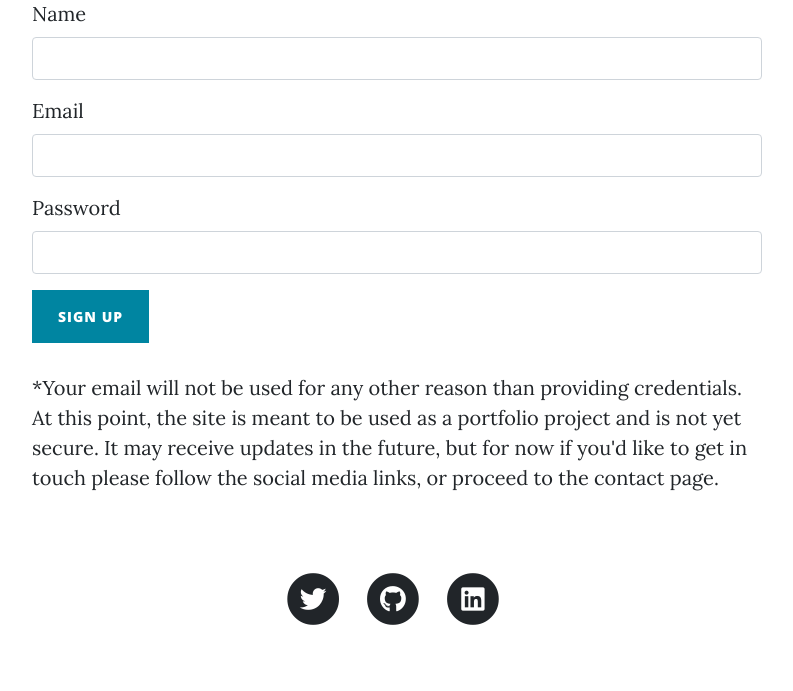
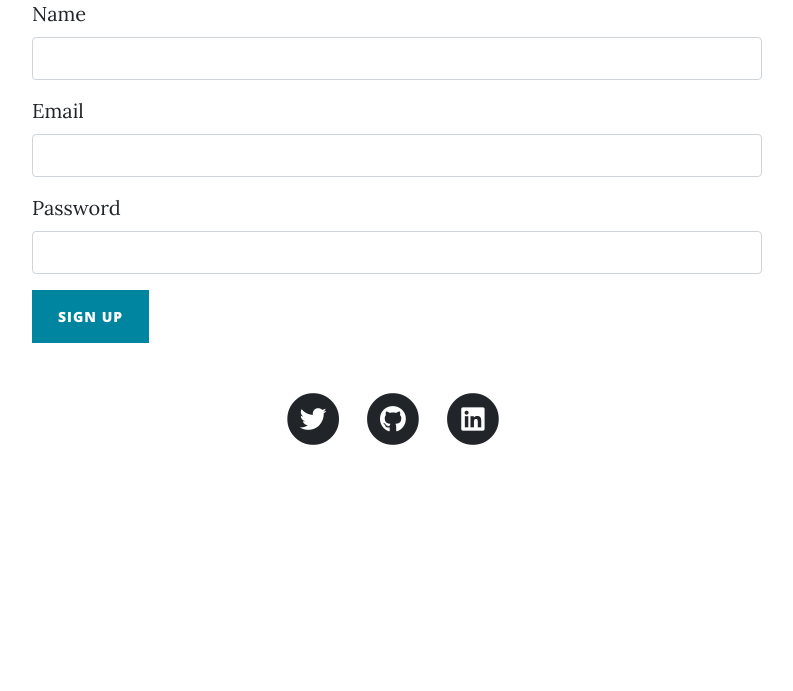
Before and after one commit to chrism47/blog, a Flask app: page /register in a window 1280 px wide. Shown: the part 583-1274 px from the top of the page, without its empty margins (243-1036 px from the left). After the commit the page ends 1028 px from the top, so only its background shows below. Run offline with Flask 2, Linux system fonts and the light colour scheme; some libraries are stand-ins or nearby versions.

Commit message:
commit_4: "change register text"

```diff
--- a/templates/register.html
+++ b/templates/register.html
@@ -25,12 +25,7 @@
       <div class="col-lg-8 col-md-10 mx-auto">
 
        {{ wtf.quick_form(form, novalidate=True, button_map={"submit": "primary"}) }}
-      <p>
-        *Your email will not be used for any other reason than providing credentials.
-        At this point, the site is meant to be used as a portfolio project and is not yet secure.
-        It may receive updates in the future, but for now if you'd like to get in touch please follow the
-        social media links, or proceed to the contact page.
-      </p>
+
       </div>
     </div>
   </div>
```
